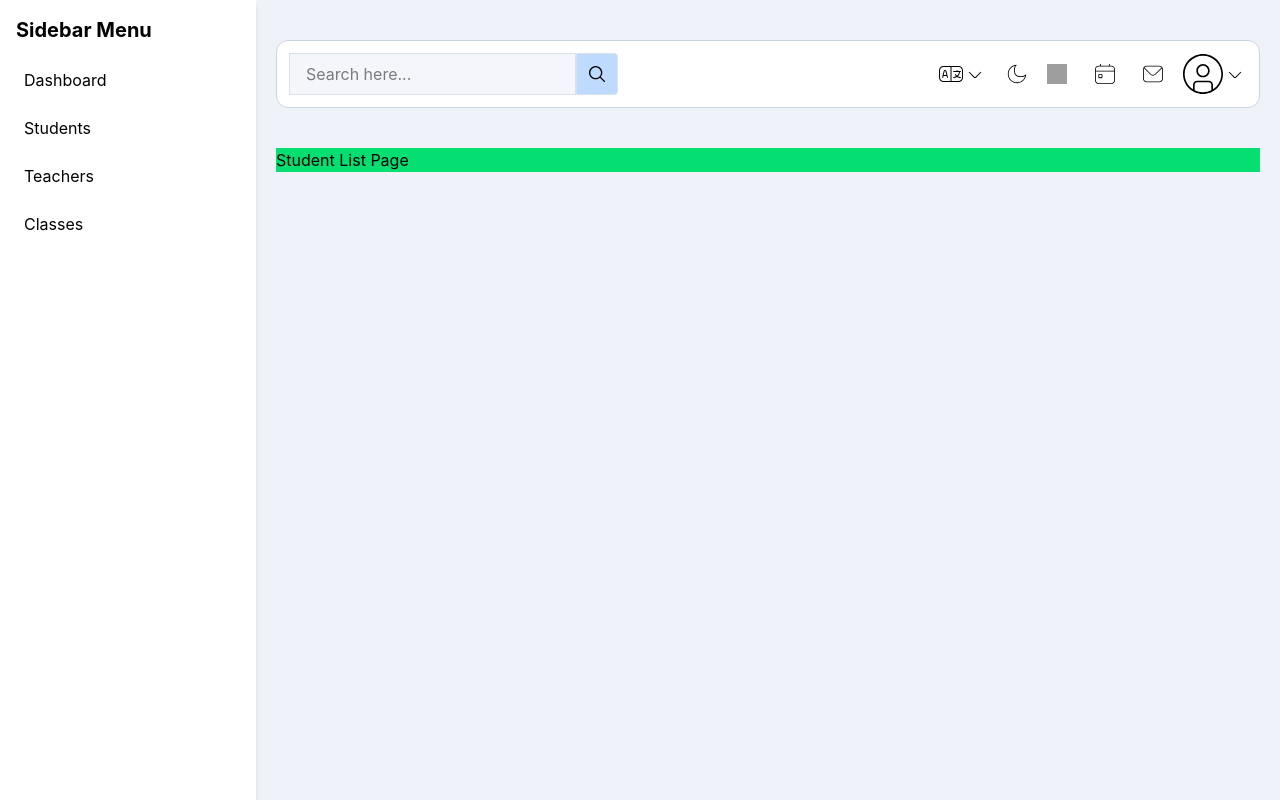
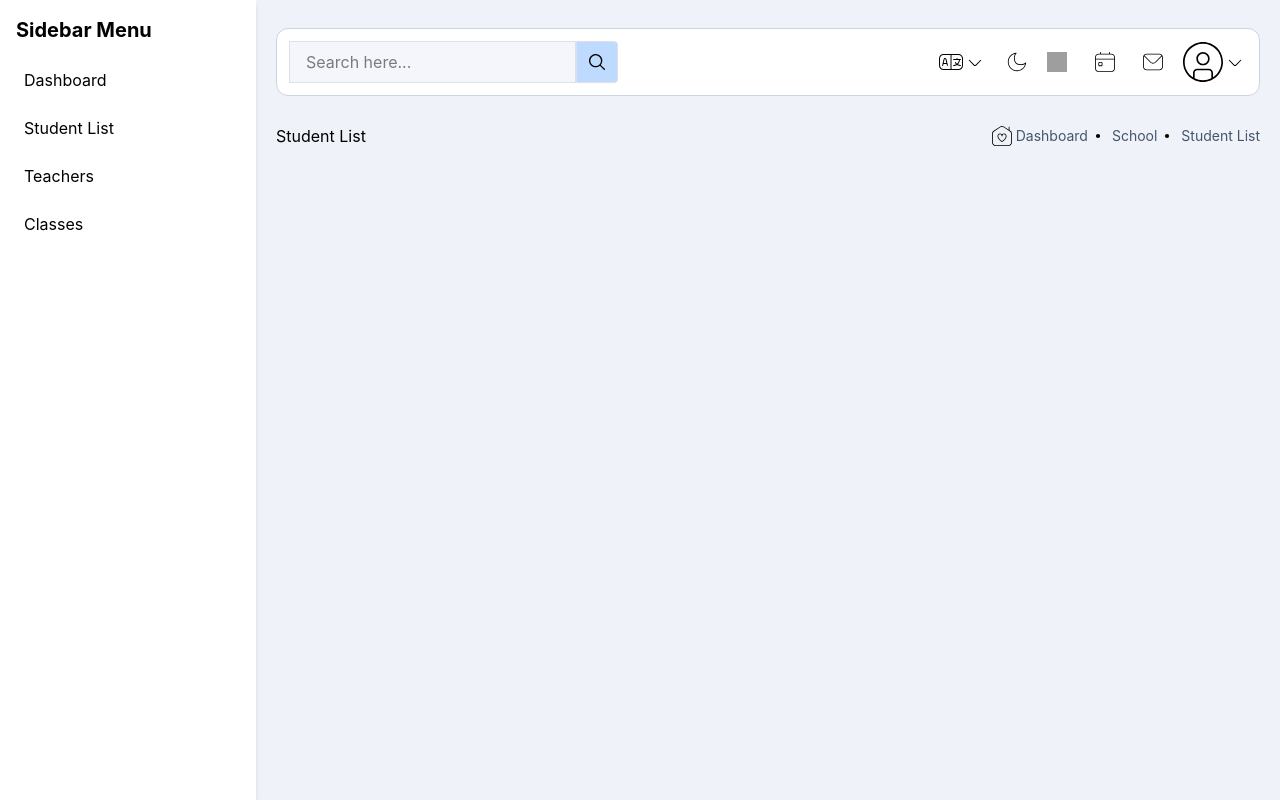
Before and after one commit to FirstAyo/EduTrack-Admin, a React (Vite) app: page /studentlist in a window 1280 px wide. Built offline with nearby package versions, Linux system fonts and the light colour scheme; grey boxes are pictures that could not be loaded.

Commit message:
added some icons and designed the internal nav for the Student List page

```diff
--- a/src/components/layouts/MainLayout.jsx
+++ b/src/components/layouts/MainLayout.jsx
@@ -12,7 +12,7 @@ export default function MainLayout() {
         </div>
         <div className="flex-1 mx-5">
           <NavBar />
-          <main className="bg-green-400">
+          <main className="">
             <Outlet />
           </main>
         </div>
--- a/src/components/layouts/NavBar.jsx
+++ b/src/components/layouts/NavBar.jsx
@@ -6,7 +6,7 @@ import NavbarIcons from "../navbar/NavbarIcons";
 
 export default function NavBar() {
   return (
-    <div className="my-10 bg-white p-3 rounded-xl border border-slate-300 grid grid-cols-2 items-center">
+    <div className="my-7 bg-white p-3 rounded-xl border border-slate-300 grid grid-cols-2 items-center">
       <Input />
       <NavbarIcons />
     </div>
--- a/src/components/layouts/SidebarMenu.jsx
+++ b/src/components/layouts/SidebarMenu.jsx
@@ -1,24 +1,31 @@
 // src/components/layouts/SidebarMenu.jsx
 
 import React from "react";
+import { NavLink } from "react-router-dom";
 
 export default function SidebarMenu() {
   return (
     <div className="w-64 h-full bg-white shadow-md p-4">
       <h2 className="text-xl font-bold mb-4">Sidebar Menu</h2>
-      <ul className="space-y-2">
-        <li className="p-2 hover:bg-gray-100 rounded cursor-pointer">
+      <ul className="space-y-2 flex flex-col">
+        <NavLink
+          to="/"
+          className="p-2 hover:bg-gray-100 rounded cursor-pointer"
+        >
           Dashboard
-        </li>
-        <li className="p-2 hover:bg-gray-100 rounded cursor-pointer">
-          Students
-        </li>
-        <li className="p-2 hover:bg-gray-100 rounded cursor-pointer">
+        </NavLink>
+        <NavLink
+          to="/studentlist"
+          className="p-2 hover:bg-gray-100 rounded cursor-pointer"
+        >
+          Student List
+        </NavLink>
+        <NavLink className="p-2 hover:bg-gray-100 rounded cursor-pointer">
           Teachers
-        </li>
-        <li className="p-2 hover:bg-gray-100 rounded cursor-pointer">
+        </NavLink>
+        <NavLink className="p-2 hover:bg-gray-100 rounded cursor-pointer">
           Classes
-        </li>
+        </NavLink>
       </ul>
     </div>
   );
--- a/src/pages/StudentList.jsx
+++ b/src/pages/StudentList.jsx
@@ -1,11 +1,30 @@
 // src/pages/StudentList.jsx
 
 import React from "react";
+import houseIcon from "../assets/icons/house.svg";
+import dotIcon from "../assets/icons/dot.svg";
+
+const navMenus = [
+  { name: "Dashboard", image: houseIcon },
+  { name: "School", image: dotIcon },
+  { name: "Student List", image: dotIcon },
+];
 
 export default function StudentList() {
   return (
     <div>
-      <h1>Student List Page</h1>
+      <div className="flex justify-between">
+        <h1>Student List</h1>
+
+        <div className="flex items-center text-sm text-slate-600">
+          {navMenus.map((navMenu, idx) => (
+            <div key={idx} className="flex items-center gap-1">
+              <img src={navMenu.image} alt="social icon" className="h-5 w-5" />
+              <p>{navMenu.name}</p>
+            </div>
+          ))}
+        </div>
+      </div>
     </div>
   );
 }
```
Also changed, not shown: src/assets/icons/dot.svg (added), src/assets/icons/house.svg (added).
